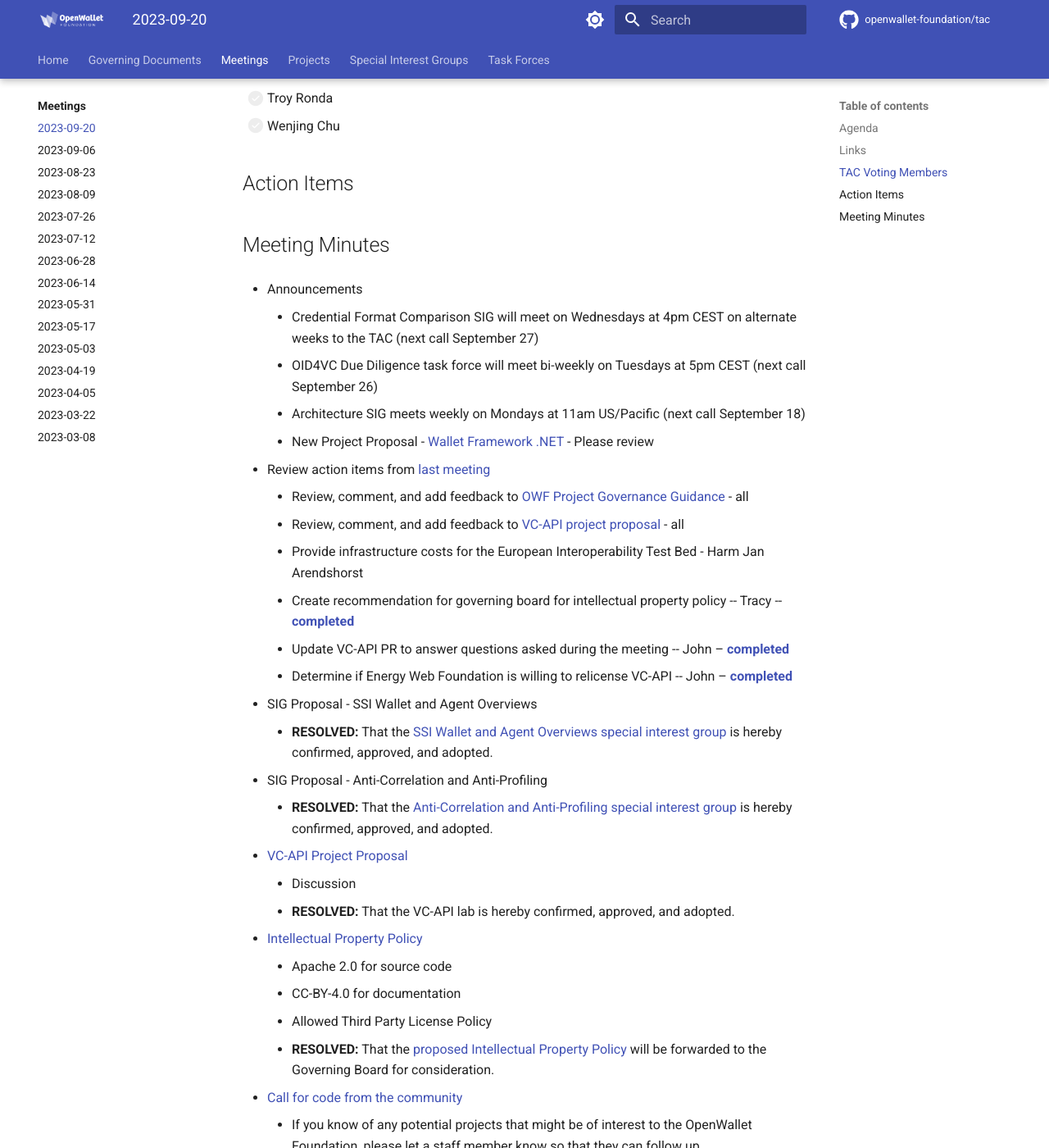
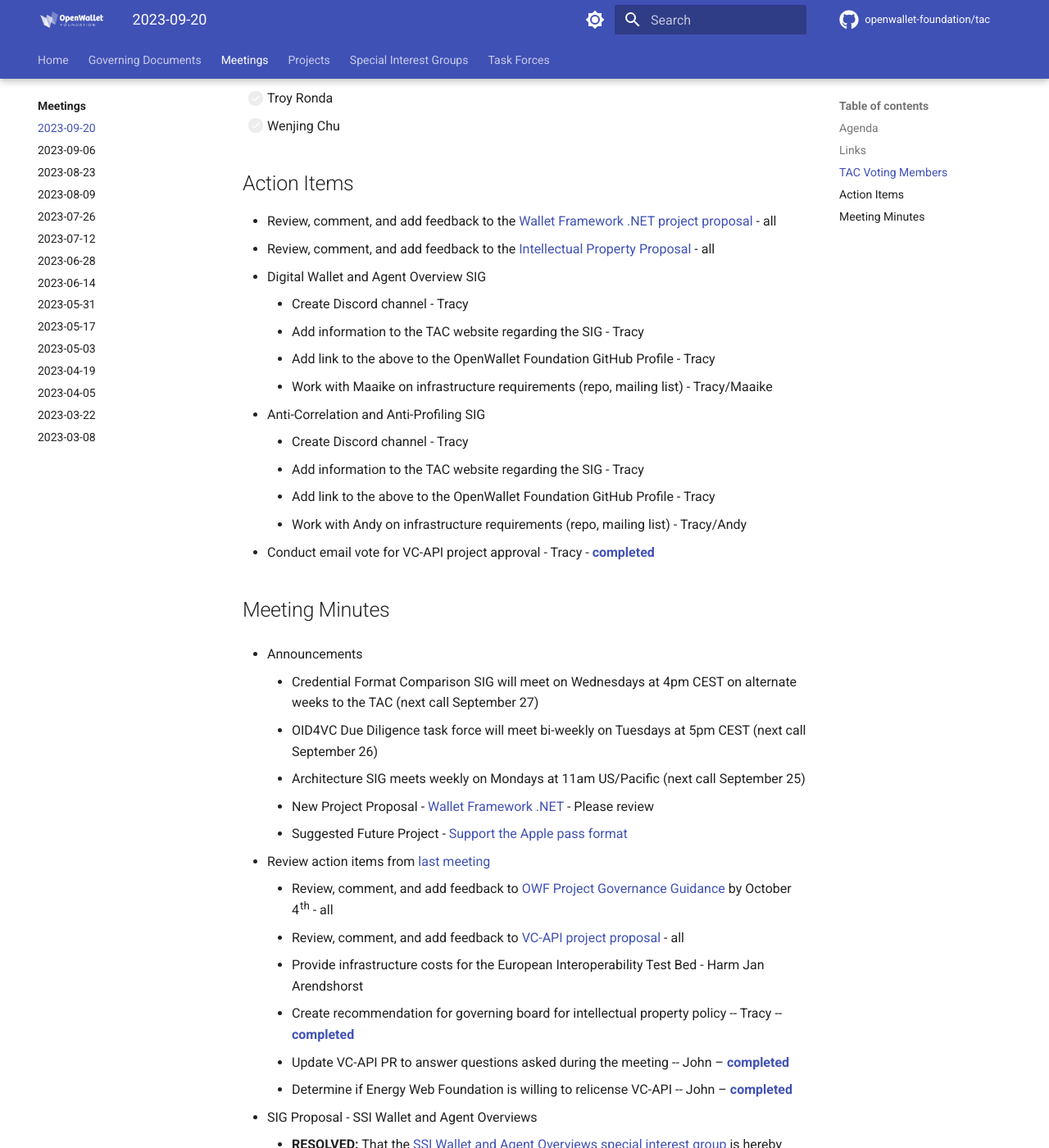
Before and after one commit to openwallet-foundation/tac, an MkDocs documentation site: the page built from docs/meetings/2023/2023-09-20.md, in a window 1280 px wide and 1400 px high, scrolled down 1005 px. Shown: the whole window at 82% size. Built offline with MkDocs 1.6.1 and Material for MkDocs 9.7.7, drawn with Linux system fonts in a browser that asks for light colours; comment, search, counter and statistics services are not loaded; some of the changed text lies outside the part shown.

Commit message:
Add meeting notes
Signed-off-by: Tracy Kuhrt <tracy.a.kuhrt@accenture.com>

```diff
--- a/docs/meetings/2023/2023-09-20.md
+++ b/docs/meetings/2023/2023-09-20.md
@@ -1,5 +1,5 @@
 !!! note "Reminder"
-    These meetings are covered by the [Antitrust Policy](../governance/antitrust.md) and the [Code of Conduct](../governance/code-of-conduct.md).
+    These meetings are covered by the [Antitrust Policy](../../governance/antitrust.md) and the [Code of Conduct](../../governance/code-of-conduct.md).
 
 # 2023-09-20
 
@@ -19,25 +19,39 @@
 
 ## TAC Voting Members
 
-- [ ] David Zeuthen
-- [ ] Jeremie Miller
+- [x] David Zeuthen
+- [x] Jeremie Miller
 - [ ] Pete Cooling
-- [ ] Stavros Kounis
-- [ ] Tracy Kuhrt
+- [x] Stavros Kounis
+- [x] Tracy Kuhrt
 - [ ] Troy Ronda
 - [ ] Wenjing Chu
 
 ## Action Items
+- Review, comment, and add feedback to the [Wallet Framework .NET project proposal](https://github.com/openwallet-foundation/project-proposals/pull/16) - all
+- Review, comment, and add feedback to the [Intellectual Property Proposal](https://docs.google.com/document/d/11hTvmHkM6FQGFQp-Lsq6sbTblgIaKWccV6a7nP1nFa0/edit#heading=h.sqcy373m3v6g) - all
+- Digital Wallet and Agent Overview SIG
+    - Create Discord channel - Tracy
+    - Add information to the TAC website regarding the SIG - Tracy
+    - Add link to the above to the OpenWallet Foundation GitHub Profile - Tracy
+    - Work with Maaike on infrastructure requirements (repo, mailing list) - Tracy/Maaike
+- Anti-Correlation and Anti-Profiling SIG
+    - Create Discord channel - Tracy
+    - Add information to the TAC website regarding the SIG - Tracy
+    - Add link to the above to the OpenWallet Foundation GitHub Profile - Tracy
+    - Work with Andy on infrastructure requirements (repo, mailing list) - Tracy/Andy
+- Conduct email vote for VC-API project approval - Tracy - **[completed](https://lists.openwallet.foundation/g/TAC/message/79)**
 
 ## Meeting Minutes
 - Announcements
     - Credential Format Comparison SIG will meet on Wednesdays at 4pm CEST on alternate weeks to the TAC (next call September 27)
     - OID4VC Due Diligence task force will meet bi-weekly on Tuesdays at 5pm CEST (next call September 26)
-    - Architecture SIG meets weekly on Mondays at 11am US/Pacific (next call September 18)
+    - Architecture SIG meets weekly on Mondays at 11am US/Pacific (next call September 25)
     - New Project Proposal - [Wallet Framework .NET](https://github.com/openwallet-foundation/project-proposals/pull/16) - Please review
+    - Suggested Future Project - [Support the Apple pass format](https://github.com/openwallet-foundation/project-proposals/issues/17)
 
 - Review action items from [last meeting](./2023-09-06.md#action-items)
-    - Review, comment, and add feedback to [OWF Project Governance Guidance](https://docs.google.com/document/d/1kXGWPNEOAX-7KzYMggFKtWZFO-0oTnyiOTjNFjjFOLo/edit) - all
+    - Review, comment, and add feedback to [OWF Project Governance Guidance](https://docs.google.com/document/d/1kXGWPNEOAX-7KzYMggFKtWZFO-0oTnyiOTjNFjjFOLo/edit) by October 4th - all
     - Review, comment, and add feedback to [VC-API project proposal](https://github.com/openwallet-foundation/project-proposals/pull/12) - all
     - Provide infrastructure costs for the European Interoperability Test Bed - Harm Jan Arendshorst
     - Create recommendation for governing board for intellectual property policy -- Tracy -- **[completed](https://docs.google.com/document/d/11hTvmHkM6FQGFQp-Lsq6sbTblgIaKWccV6a7nP1nFa0/edit)**
@@ -46,22 +60,28 @@
 
 - SIG Proposal - SSI Wallet and Agent Overviews
     - **RESOLVED:** That the [SSI Wallet and Agent Overviews special interest group](https://github.com/openwallet-foundation/tac/issues/56) is hereby confirmed, approved, and adopted.
+        - Unanimously approved by the present TAC voting members
 
 - SIG Proposal - Anti-Correlation and Anti-Profiling
     - **RESOLVED:** That the [Anti-Correlation and Anti-Profiling special interest group](https://github.com/openwallet-foundation/tac/issues/57) is hereby confirmed, approved, and adopted.
+        - Unanimously approved by the present TAC voting members
 
 - [VC-API Project Proposal](https://github.com/openwallet-foundation/project-proposals/pull/12)
     - Discussion
     - **RESOLVED:** That the VC-API lab is hereby confirmed, approved, and adopted.
+        - Since we did not have enough TAC voting members to meet the 2/3 supermajority vote, we will conduct an [email vote](https://lists.openwallet.foundation/g/TAC/message/79).
 
 - [Intellectual Property Policy](https://docs.google.com/document/d/11hTvmHkM6FQGFQp-Lsq6sbTblgIaKWccV6a7nP1nFa0/edit)
     - Apache 2.0 for source code
     - CC-BY-4.0 for documentation
     - Allowed Third Party License Policy
     - **RESOLVED:** That the [proposed Intellectual Property Policy](https://docs.google.com/document/d/11hTvmHkM6FQGFQp-Lsq6sbTblgIaKWccV6a7nP1nFa0/edit) will be forwarded to the Governing Board for consideration.
+        - Please review and provide your feedback
+        - We will vote on this next time we meet
 
 - [Call for code from the community](https://github.com/openwallet-foundation/project-proposals)
     - If you know of any potential projects that might be of interest to the OpenWallet Foundation, please let a staff member know so that they can follow up
 
 - Open discussion and next steps
     - Next meeting is October 4, 2023
+    - Discussed whether to move to weekly meetings to support influx of project proposals. It was determined that we could be more efficient on these calls if we commented on the PRs when they are submitted to get questions answered that may delay the vote.
```
